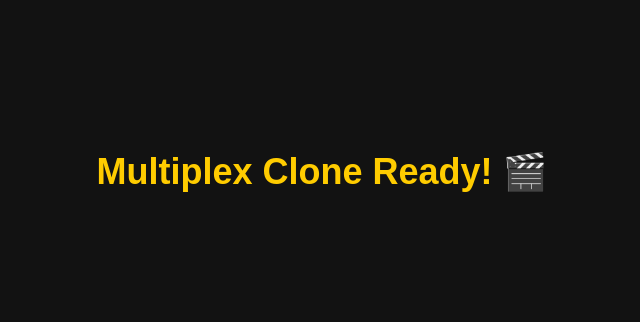
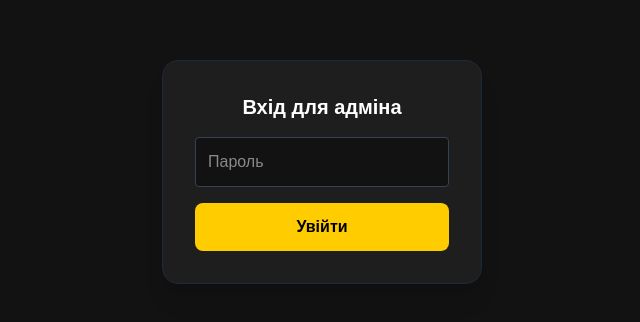
Before and after one commit to pierrot11111/cinema-project, a React (Vite) app: page /admin-secret-login in a window 1280 px wide. Shown: the part 228-550 px from the top of the page, without its empty margins (318-958 px from the left). Built offline with nearby package versions, Linux system fonts and the light colour scheme.

Commit message:
update2.posters

```diff
--- a/src/App.tsx
+++ b/src/App.tsx
@@ -1,10 +1,20 @@
+import { BrowserRouter, Routes, Route } from 'react-router-dom';
+import Home from './pages/Home';
+import AdminLogin from './pages/AdminLogin';
+
 function App() {
   return (
-    <div className="min-h-screen flex items-center justify-center">
-      <h1 className="text-4xl font-bold text-m-accent">
-        Multiplex Clone Ready! 🎬
-      </h1>
-    </div>
-  )
+    <BrowserRouter>
+      <div className="min-h-screen bg-m-black text-white">
+        {/* Проста навігація для розробки (потім приховаємо) */}
+        <Routes>
+          <Route path="/" element={<Home />} />
+          <Route path="/admin-secret-login" element={<AdminLogin />} />
+          <Route path="/admin-panel" element={<div className="p-10 text-2xl font-bold">Панель керування (в розробці)</div>} />
+        </Routes>
+      </div>
+    </BrowserRouter>
+  );
 }
-export default App
+
+export default App;
--- /dev/null
+++ b/src/pages/AdminLogin.tsx
@@ -0,0 +1,36 @@
+import { useState } from 'react';
+import { useNavigate } from 'react-router-dom';
+
+export default function AdminLogin() {
+  const [pass, setPass] = useState('');
+  const navigate = useNavigate();
+
+  const handleLogin = () => {
+    if (pass === '1234') {
+      navigate('/admin-panel');
+    } else {
+      alert('Невірний пароль!');
+    }
+  };
+
+  return (
+    <div className="flex flex-col items-center justify-center min-h-screen">
+      <div className="bg-m-dark p-8 rounded-2xl shadow-xl w-80 border border-gray-800">
+        <h2 className="text-xl font-bold mb-4 text-center">Вхід для адміна</h2>
+        <input
+          type="password"
+          placeholder="Пароль"
+          className="w-full p-3 rounded bg-m-black border border-gray-700 focus:border-m-accent outline-none mb-4"
+          value={pass}
+          onChange={(e) => setPass(e.target.value)}
+        />
+        <button
+          onClick={handleLogin}
+          className="w-full bg-m-accent text-black py-3 rounded-lg font-bold hover:brightness-110 transition"
+        >
+          Увійти
+        </button>
+      </div>
+    </div>
+  );
+}
--- /dev/null
+++ b/src/pages/Home.tsx
@@ -0,0 +1,19 @@
+export default function Home() {
+  return (
+    <div className="p-8 text-center">
+      <h2 className="text-3xl font-bold text-m-accent mb-6">Зараз у кіно</h2>
+      <div className="grid grid-cols-1 md:grid-cols-3 gap-6">
+        {/* Тут будуть картки фільмів у стилі Multiplex */}
+        <div className="bg-m-dark p-4 rounded-xl border border-gray-800">
+          <div className="aspect-[2/3] bg-gray-700 rounded-lg mb-4 flex items-center justify-center text-gray-500">
+            Постер
+          </div>
+          <h3 className="font-bold">Назва фільму</h3>
+          <button className="mt-4 w-full bg-m-accent text-black py-2 rounded-lg font-bold">
+            Квитки
+          </button>
+        </div>
+      </div>
+    </div>
+  );
+}
```
